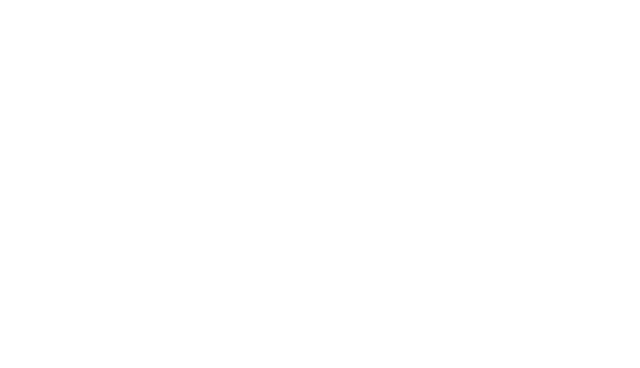
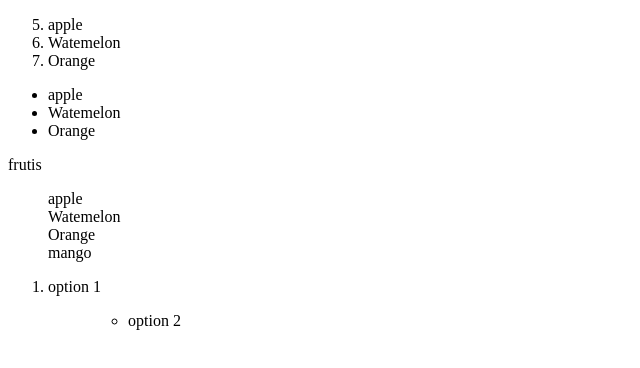
Before and after one commit to darshik123/frontend, a plain HTML site: page Html/lectur 3/index.html in a window 1280 px wide. Shown: the whole page, without its empty margins (0-640 px from the left). Drawn offline with Linux system fonts and the light colour scheme.

Commit message:
30/01/25

```diff
--- a/Html/lectur 3/index.html
+++ b/Html/lectur 3/index.html
@@ -8,5 +8,42 @@
 </head>
 
 <body>
+
+<ol start="5" type="">
+<li>apple</li>
+<li>Watemelon</li>
+<li>Orange</li>
+</ol>
+
+
+<ul>
+<li>apple</li>
+<li>Watemelon</li>
+<li>Orange</li>
+</ul>
+
+<dl>
+ <dt>frutis</dl>
+ <dd>apple</dd>
+ <dd>Watemelon</dd>
+ <dd>Orange</dd>
+ <dd>mango</dd>
+</dl>
+
+<ol>
+<li>option 1</li>
+<dl>
+<dt>
+<dd>
+<ul>
+<li>option 2</li>
+
+</ul>
+</dd>
+
+</dt>
+</dl>
+</ol>
+
 </body>
 </html>
```
Also changed, not shown: 1 other file.
